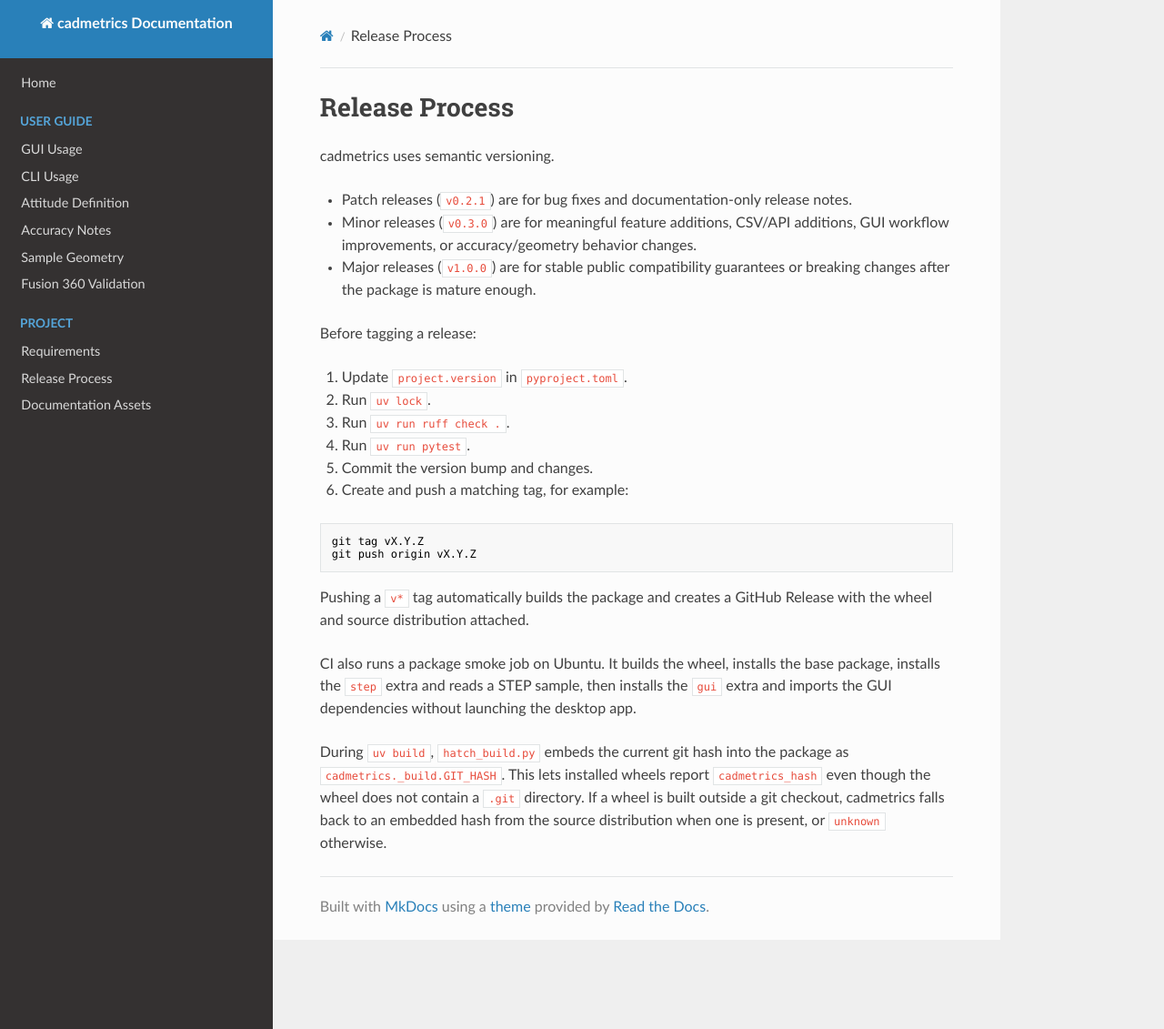
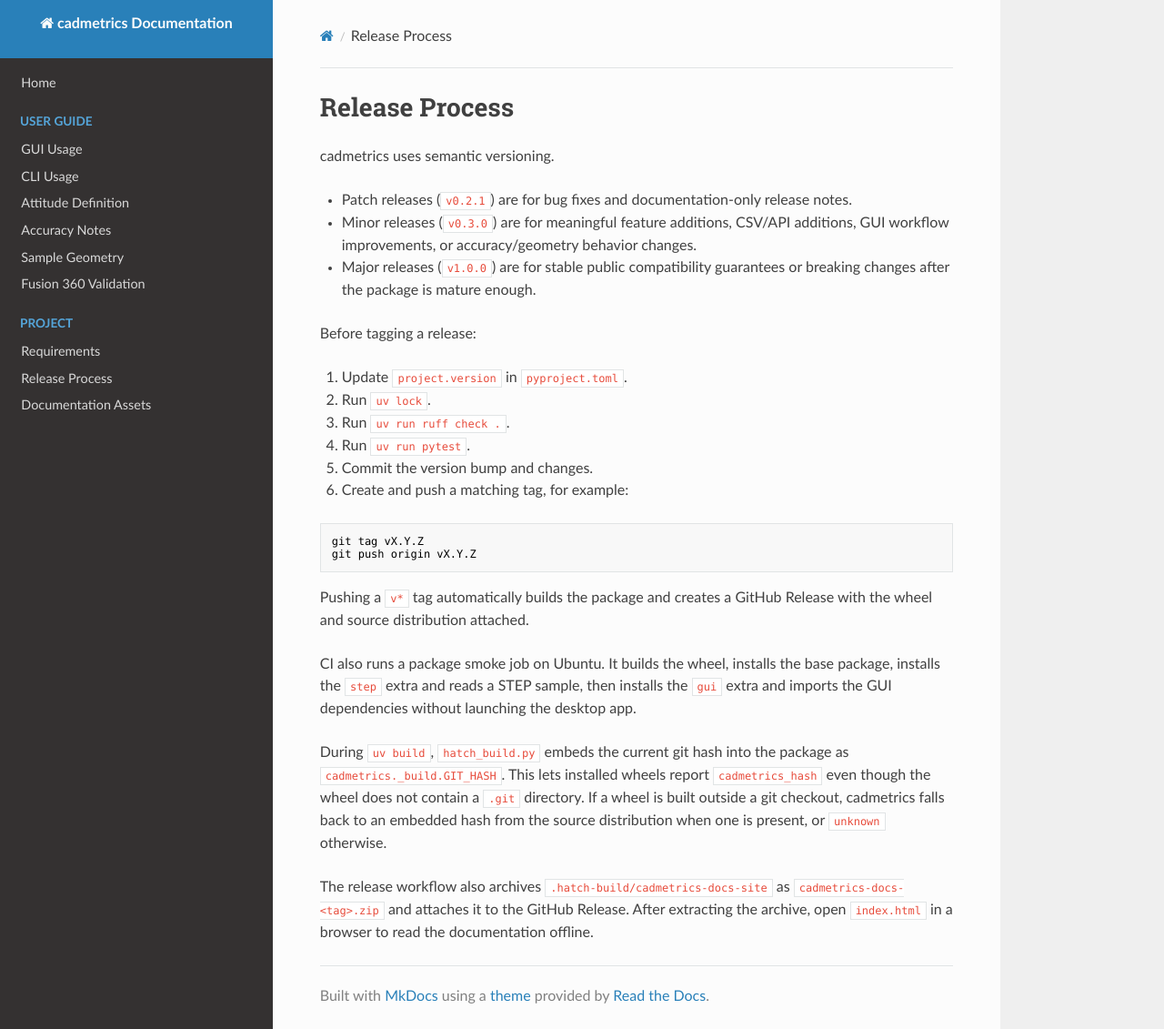
Before and after one commit to pandorobo11/cadmetrics, an MkDocs documentation site: the page built from docs/release.md, in a window 1280 px wide and 1131 px high. Shown: the whole window at 91% size. Built offline with MkDocs 1.6.1, drawn with Linux system fonts in a browser that asks for light colours; nearby versions of some CDN libraries.

Commit message:
Package HTML docs in release artifacts

```diff
--- a/docs/release.md
+++ b/docs/release.md
@@ -34,3 +34,7 @@ During `uv build`, `hatch_build.py` embeds the current git hash into the package
 the wheel does not contain a `.git` directory. If a wheel is built outside a git checkout,
 cadmetrics falls back to an embedded hash from the source distribution when one is present, or
 `unknown` otherwise.
+
+The release workflow also archives `.hatch-build/cadmetrics-docs-site` as
+`cadmetrics-docs-<tag>.zip` and attaches it to the GitHub Release. After extracting the archive,
+open `index.html` in a browser to read the documentation offline.
```
Also changed, not shown: 2 other files.
